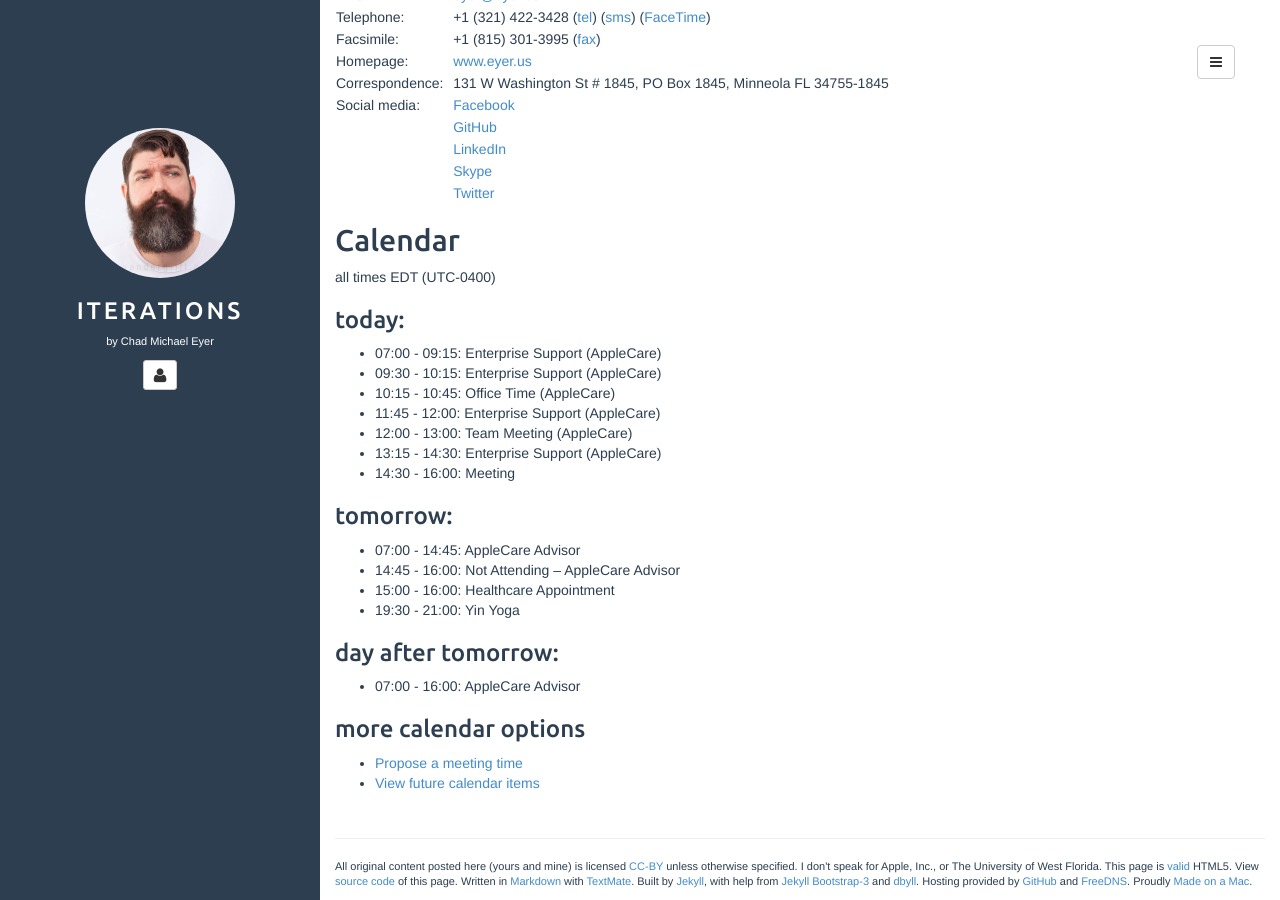
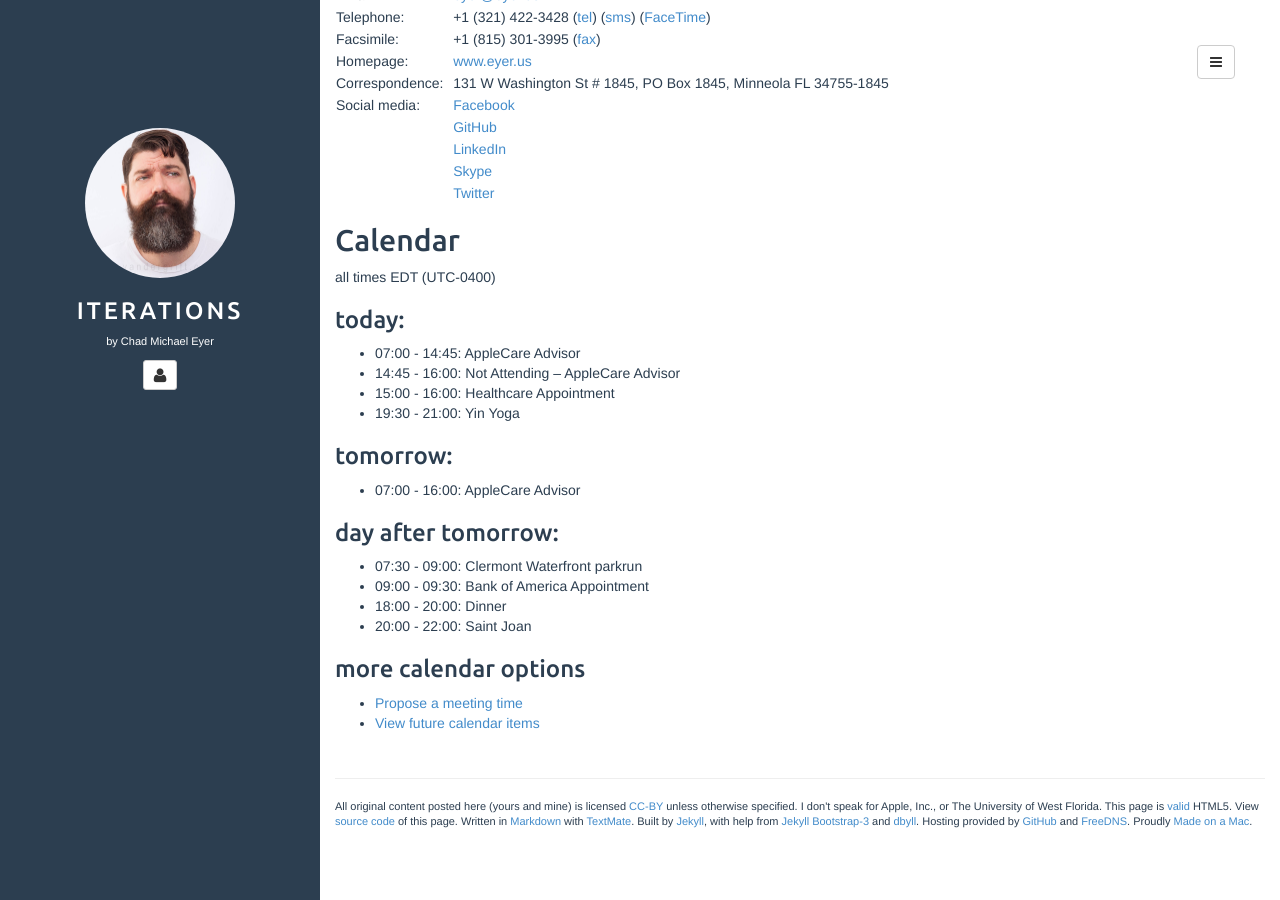
Before and after one commit to chadmichaeleyer/chadmichaeleyer.github.io, a Jekyll site: the page built from about.md, in a window 1280 px wide and 900 px high, scrolled down 1210 px. Built offline with Jekyll 4.4.1, drawn with Linux system fonts in a browser that asks for light colours.

Commit message:
calendar update

```diff
--- a/calendar.markdown
+++ b/calendar.markdown
@@ -1,22 +1,19 @@
 all times EDT (UTC-0400)
 
 ### today:
-
-* 07:00 - 09:15: Enterprise Support (AppleCare)
-* 09:30 - 10:15: Enterprise Support (AppleCare)
-* 10:15 - 10:45: Office Time (AppleCare)
-* 11:45 - 12:00: Enterprise Support (AppleCare)
-* 12:00 - 13:00: Team Meeting (AppleCare)
-* 13:15 - 14:30: Enterprise Support (AppleCare)
-* 14:30 - 16:00: Meeting
-
-### tomorrow:
 
 * 07:00 - 14:45: AppleCare Advisor
 * 14:45 - 16:00: Not Attending – AppleCare Advisor
 * 15:00 - 16:00: Healthcare Appointment
 * 19:30 - 21:00: Yin Yoga
 
+### tomorrow:
+
+* 07:00 - 16:00: AppleCare Advisor
+
 ### day after tomorrow:
 
-* 07:00 - 16:00: AppleCare Advisor
+* 07:30 - 09:00: Clermont Waterfront parkrun
+* 09:00 - 09:30: Bank of America Appointment
+* 18:00 - 20:00: Dinner
+* 20:00 - 22:00: Saint Joan
```
Also changed, not shown: calendar-year.markdown (+4 -10 lines).
